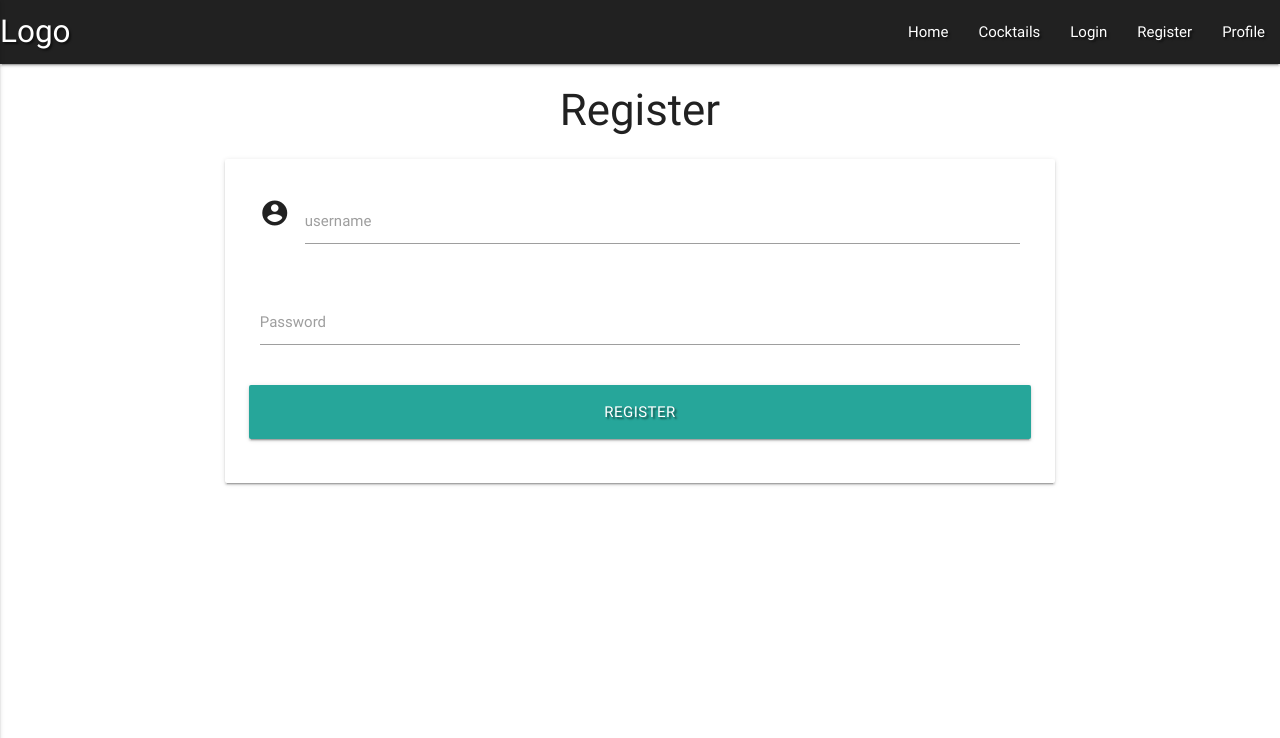
After one commit to jimbobding/Cocktail-buddy-jim, a Flask app: page /register in a window 1280 px wide. The commit adds this page. Shown: the top 738 px of the page. Run offline with Flask 2, Linux system fonts and the light colour scheme; some libraries are stand-ins or nearby versions.

Commit message:
Added register form

```diff
--- a/app.py
+++ b/app.py
@@ -2,6 +2,7 @@ import os
 from flask import Flask, render_template, redirect, request, url_for, flash, session
 from flask_pymongo import PyMongo
 from bson.objectid import ObjectId
+from werkzeug.security import generate_password_hash, check_password_hash
 
 if os.path.exists("env.py"):
     import env
@@ -30,6 +31,11 @@ def drinks_card():
     drinks = drinks_db.find()
     return render_template("drinks.html", drinks=drinks)
 
+
+@app.route('/register', methods=['POST', 'GET'])
+def register():
+    return render_template("register.html")
+
 if __name__ == '__main__':
     app.run(host=os.environ.get('IP'),
             port=int(os.environ.get('PORT')),
--- a/templates/base.html
+++ b/templates/base.html
@@ -25,14 +25,14 @@
 					<li><a href="{{url_for('home')}}">Home</a></li>
 					<li><a href="#">Cocktails</a></li>
 					<li><a href="#">Login</a></li>
-                    <li><a href="#">Register</a></li>
+                    <li><a href="{{url_for('register')}}">Register</a></li>
 					<li><a href="#">Profile</a></li>
 				</ul>
 				<ul class="side-nav" id="mobile-demo">
 					<li><a href="{{url_for('home')}}">Home</a></li>
 					<li><a href="#">Cocktails</a></li>
 					<li><a href="#">Login</a></li>
-                    <li><a href="#">Register</a></li>
+                     <li><a href="{{url_for('register')}}">Register</a></li>
 					<li><a href="#">Profile</a></li>
 				</ul>
 			</div>
--- /dev/null
+++ b/templates/register.html
@@ -0,0 +1,30 @@
+{% extends "base.html" %} {% block content %}
+
+<h3 class="center-align">Register</h3>
+
+<form class="row">
+	<div class="col s12 m8 offset-m2">
+		<div class="card-panel ">
+        <!-- Username-->
+			<div class="row">
+				<div class="input-field col s12">
+					<i class="material-icons prefix">account_circle</i>
+					<input id="username" name="username" type="text" class="validate">
+					<label for="username">username</label>
+				</div>
+			</div>
+             <!-- Password -->
+			<div class="row">
+				<div class="input-field col s12">
+					<input id="password" name="password"  type="password" class="validate">
+					<label for="password">Password</label>
+				</div>
+			</div>
+            <!-- Register -->
+            <div class="row">
+            <button type="submit" class="col s12 btn-large text-shadow">Register</button>
+            </div>
+		</div>
+	</div>
+</form>
+{% endblock %}
```
